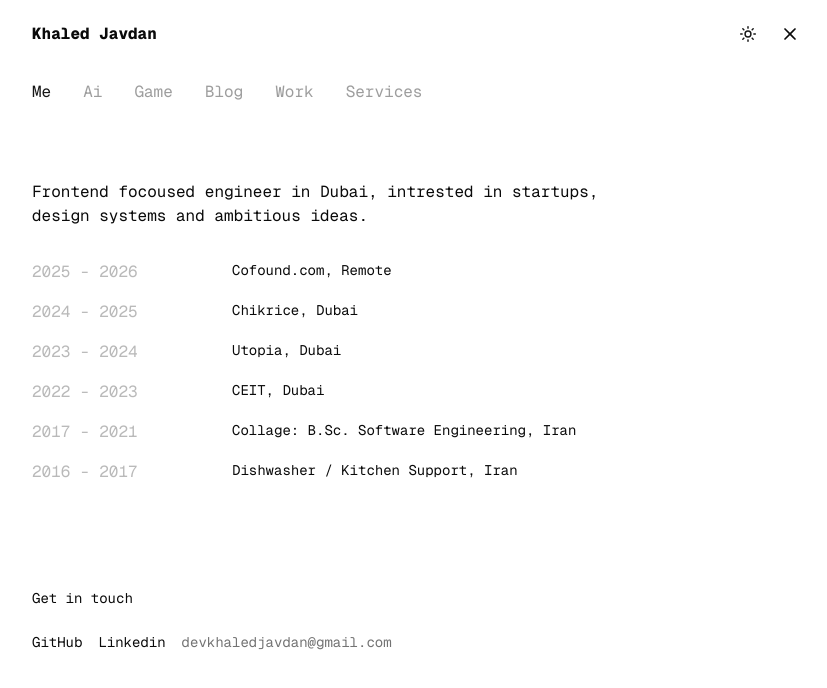
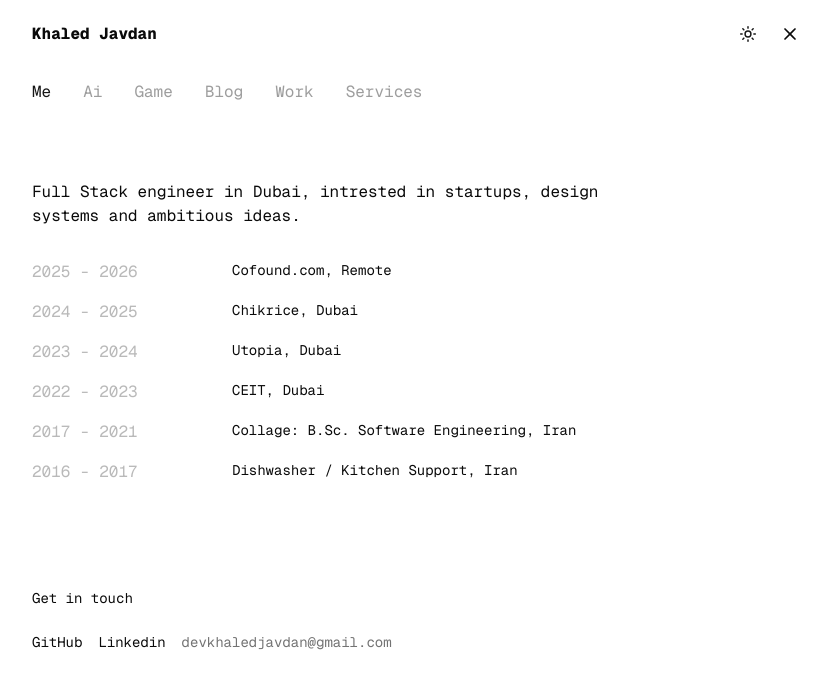
Before and after one commit to kjavedan/ai_portfolio, a Next.js app: page / in a window 1280 px wide. Shown: the top 688 px of the page, without its empty margins (224-1051 px from the left). Built offline with nearby package versions, Linux system fonts and the light colour scheme.

Commit message:
feat: update role description and expand tech stack details in portfolio

```diff
--- a/app/page.tsx
+++ b/app/page.tsx
@@ -55,8 +55,8 @@ export default function Home() {
   return (
     <div className="h-full overflow-y-scroll p-4 font-mono lg:px-0">
       <h2 className="mt-4 max-w-150">
-        Frontend focoused engineer in Dubai, intrested in startups, design
-        systems and ambitious ideas.{' '}
+        Full Stack engineer in Dubai, intrested in startups, design systems and
+        ambitious ideas.{' '}
       </h2>
 
       <ol className="mt-8 flex flex-col gap-4">
--- a/assets/blogs/dream-role.md
+++ b/assets/blogs/dream-role.md
@@ -16,7 +16,7 @@ date: '2025'
 
 ---
 
-Hi, my name is Khaled. I’m 27 years old, soon I’ll be 28 🥲.
+Hi, my name is Khaled..
 
 In this post, I’ll be talking to a specific person, the one whom I’m going to work with in the future.
 
@@ -52,10 +52,10 @@ You are here to make a positive impact.
 ### My Tech Stack
 
 **Languages:** HTML5, CSS3, JavaScript, TypeScript
-**Frontend:** React, Next.js, Vue.js, Tailwind CSS, ShadCN, Material UI, Zustand, TanStack
-**Backend & API:** Node.js, Express, MongoDB, RESTful APIs, JWT, OAuth
+**Frontend:** React, Next.js, Vue.js, Tailwind CSS, ShadCN, Material UI, Zustand, TanStack, React Hook Form, Zod, i18n
+**Backend & API:** Node.js, Express, Fastify, MongoDB, PostgreSQL, Prisma ORM, RESTful APIs, JWT, OAuth, Stripe
 **Testing & Tools:** Jest, Vitest, Playwright, Vite, Webpack
-**DevOps:** Git, GitHub, AWS, Docker, Vercel, Railway, CI/CD pipelines
+**DevOps:** Git, GitHub, AWS, GCP, Docker, Vercel, Railway, CI/CD pipelines
 **I Speak:** English (fluent), Arabic (native), Farsi (native)
 
 ---
--- a/commitlint.config.ts
+++ b/commitlint.config.ts
@@ -18,9 +18,10 @@ module.exports = {
         'revert', // Reverting changes
       ],
     ],
-    'type-case': [2, 'always', 'lower-case'],
+    'type-case': [0],
     'type-empty': [2, 'never'],
-    'scope-empty': [2, 'never'],
+    'scope-empty': [0],
+    'subject-case': [0],
     'subject-empty': [2, 'never'],
     'subject-full-stop': [2, 'never', '.'],
     'header-max-length': [2, 'always', 100],
```
Also changed, not shown: 1 other file (tests, documents, lock files or other folders).
